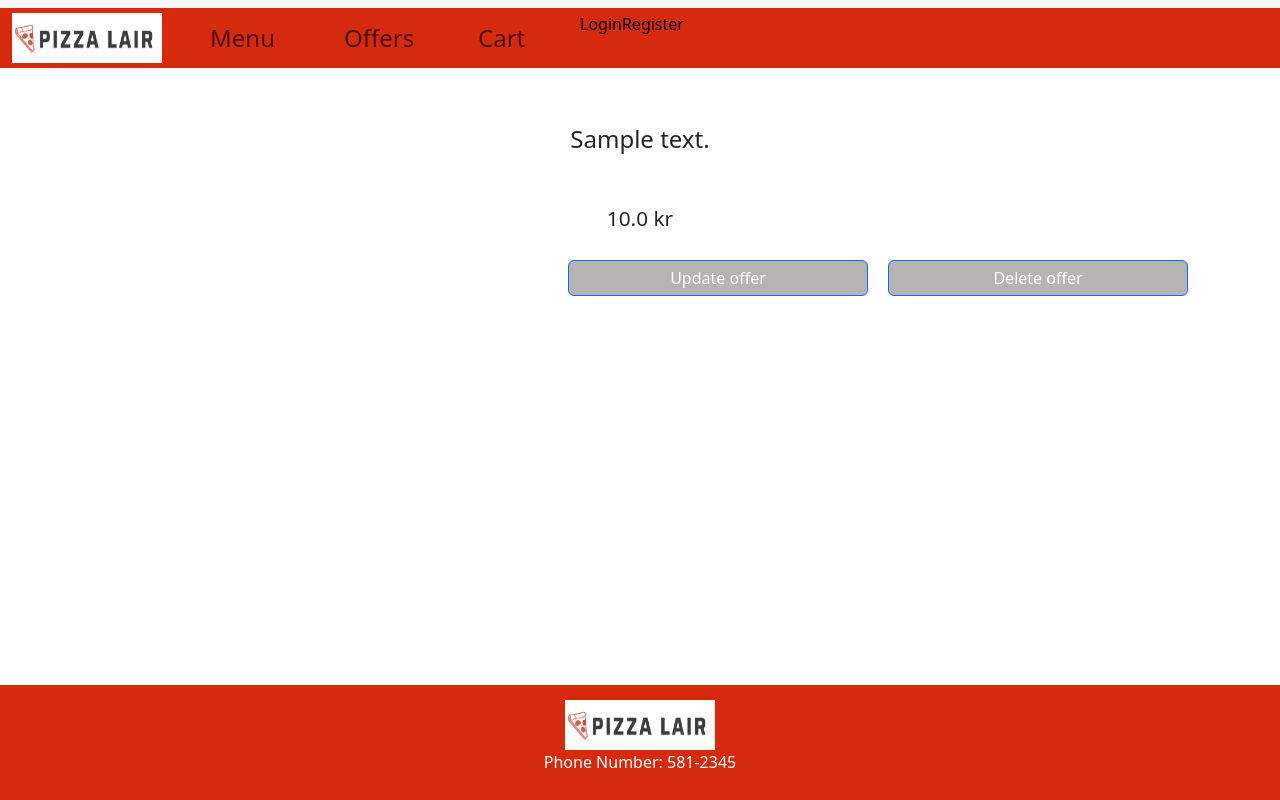
After one commit to hildur73/verklegt2-hopur39, a Django app: page /offers/1 in a window 1280 px wide. The commit adds this page. Run offline with Django 4.2, Linux system fonts and the light colour scheme; tables that the repository leaves empty hold one stand-in row (values such as "Sample post").

Commit message:
er þetta ekki hætt að vera fyndið?

```diff
--- a/pizza_lair/menu/forms/menu_form.py
+++ b/pizza_lair/menu/forms/menu_form.py
@@ -4,7 +4,7 @@ from django import forms
 
 
 class MenuUpdateForm(ModelForm):
-    class Meta():
+    class Meta:
         model = Menu
         exclude = ['id']
         widgets = {
@@ -15,7 +15,7 @@ class MenuUpdateForm(ModelForm):
 
 
 class MenuCreateForm(ModelForm):
-    class Meta():
+    class Meta:
         description = forms.CharField(required=True, widget=forms.TextInput(attrs={'class':'form-control'}))
         model = Menu
         exclude = ['id']
--- a/pizza_lair/offers/urls.py
+++ b/pizza_lair/offers/urls.py
@@ -3,5 +3,8 @@ from . import views
 
 urlpatterns = [
     path('', views.index, name="offers-index"),
-    path('create_offers', views.create_offers, name='create_offers')
+    path('<int:id>', views.get_offer_by_id, name='offer_details'),
+    path('create_offers', views.create_offers, name='create_offers'),
+    path('delete_offers/<int:id>', views.delete_offers, name='delete_offers'),
+    path('update_offers/<int:id>', views.update_offers, name='update_offers'),
 ]
--- a/pizza_lair/offers/views.py
+++ b/pizza_lair/offers/views.py
@@ -1,7 +1,8 @@
 from django.shortcuts import render, redirect
 
-from offers.forms.offers_form import OffersCreateForm
+from offers.forms.offers_form import OffersCreateForm, OffersUpdateForm
 from offers.models import Offers
+from django.shortcuts import render, get_object_or_404, redirect
 
 # Create your views here.
 def index(request):
@@ -21,3 +22,33 @@ def create_offers(request):
     return render(request, 'offers/create_offers.html', {
         'form':form
     })
+
+def get_offer_by_id(request, id):
+    bla = Offers.objects.filter(id=id).first()
+    #menudetail = Menudetails.objects.filter(menuid_id=bla.id).first()
+    return render(request, 'offers/offer_details.html', {
+        'offers': get_object_or_404(Offers, pk=id)
+        #'menudetails': menudetail
+    })
+
+
+#@login_required
+def delete_offers(request, id):
+    offers = get_object_or_404(Offers, pk=id)
+    offers.delete()
+    return redirect('offers-index')
+
+#@login_required
+def update_offers(request, id):
+    instance = get_object_or_404(Offers, pk=id)
+    if request.method == 'POST':
+        form = OffersUpdateForm(data=request.POST, instance=instance)
+        if form.is_valid():
+            form.save()
+            return redirect('offers', id=id)
+    else:
+        form = OffersUpdateForm(instance=instance)
+    return render(request, 'offers/update_offers.html', {
+        'form': form,
+        'id': id
+    })
--- a/pizza_lair/static/css/main.css
+++ b/pizza_lair/static/css/main.css
@@ -10,12 +10,12 @@
     padding-top: 15px;
 }
 
-.nav-cart{
+.form form-horizontal{
     font-size: 150%;
     text-align: right;
 }
 
-.nav-menu, .nav-offers, .nav-profile{
+.nav-menu, .nav-offers, .nav-cart {
     font-size: 150%;
     width: 110px;
     margin-left: 1em;
@@ -90,3 +90,8 @@
     border-radius: 50%;
     border: 2px solid black;
 }
+
+a{
+    color: black;
+    text-decoration: none;
+}
--- a/pizza_lair/static/js/menu.js
+++ b/pizza_lair/static/js/menu.js
@@ -11,7 +11,7 @@ $(document).ready(function() {
                           <a href="/menu/${d.id}">
                             <img class="pizza-img" src="${d.image}" />
                             <h4>${d.name}</h4>
-                          </a>
+                           </a>
                         </div>`
                 });
                 $('.menu').html(newHtml.join(''));
--- a/pizza_lair/templates/menu/single_pizza.html
+++ b/pizza_lair/templates/menu/single_pizza.html
@@ -5,5 +5,3 @@
     </a>
     <p>{{pizza.price}} kr</p>
 </div>
-
-<!--menu_set.first.image-->
--- a/pizza_lair/templates/navigation.html
+++ b/pizza_lair/templates/navigation.html
@@ -9,7 +9,6 @@
     <div class="collapse navbar-collapse" id="navbarSupportedContent">
       <ul class="navbar-nav me-auto mb-2 mb-lg-0">
         <li class="nav-menu"><a class="nav-link" href="/menu/">Menu</a></li>
-        <li class="nav-profile"><a class="nav-link" href="/personal_profile/">Profile</a></li>
         <li class="nav-offers"><a class="nav-link" href="/offers/">Offers</a></li>
         <li class="nav-cart"><a class="nav-link" href="/cart/">Cart</a></li>
         {% if user.is_authenticated %}
--- a/pizza_lair/templates/offers/index.html
+++ b/pizza_lair/templates/offers/index.html
@@ -7,4 +7,7 @@
             {% include 'offers/single_offer.html' with offer=offer %}
         {% endfor %}
     </div>
+
+
+
 {% endblock %}
--- /dev/null
+++ b/pizza_lair/templates/offers/offer_details.html
@@ -0,0 +1,9 @@
+{% extends "base.html" %}
+{% block content %}
+  <p class="description">{{offers.description}}</p>
+  <p class="priced"> {{offers.price}} kr</p>
+
+  <a href="/offers/delete_offers/{{offers.id}}" class="block btn btn-primary">Delete offer</a>
+  <a href="/offers/update_offers/{{offers.id}}" class="block btn btn-primary">Update offer</a>
+
+{% endblock %}
--- a/pizza_lair/templates/user/login.html
+++ b/pizza_lair/templates/user/login.html
@@ -3,6 +3,6 @@
     <form method="post" class="form form-horizontal">
         {% csrf_token %}
         {{ form }}
-        <input type="submit" class="btn btn-primary" value="Login" />
+        <input type="submit" class="btn btn-primary" value="Login"/>
     </form>
 {% endblock %}
```
Also changed, not shown: pizza_lair/offers/forms/offers_form.py (+11 -1 lines), pizza_lair/templates/offers/single_offer.html (+5 -2 lines), pizza_lair/templates/offers/update_offers.html (added, +9 -0 lines).
